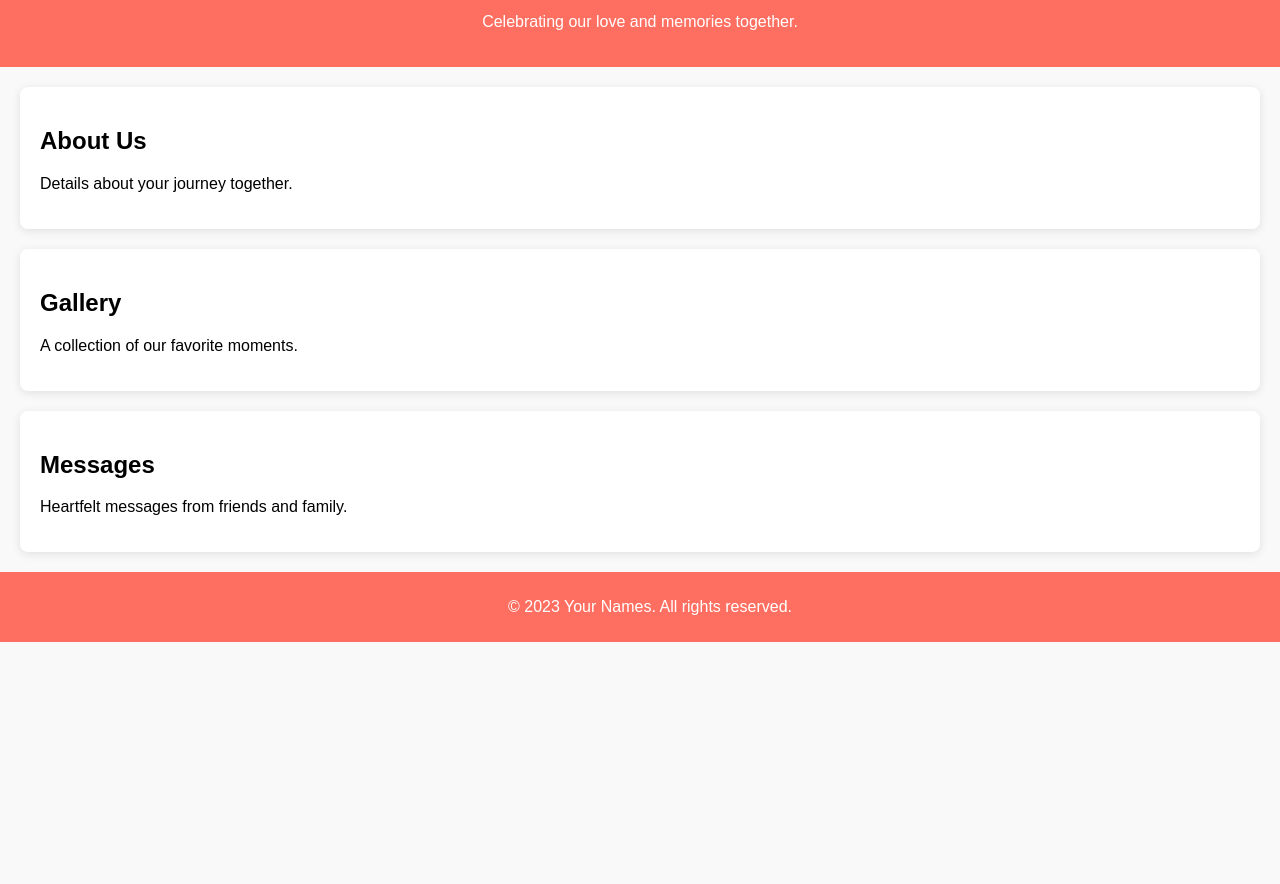
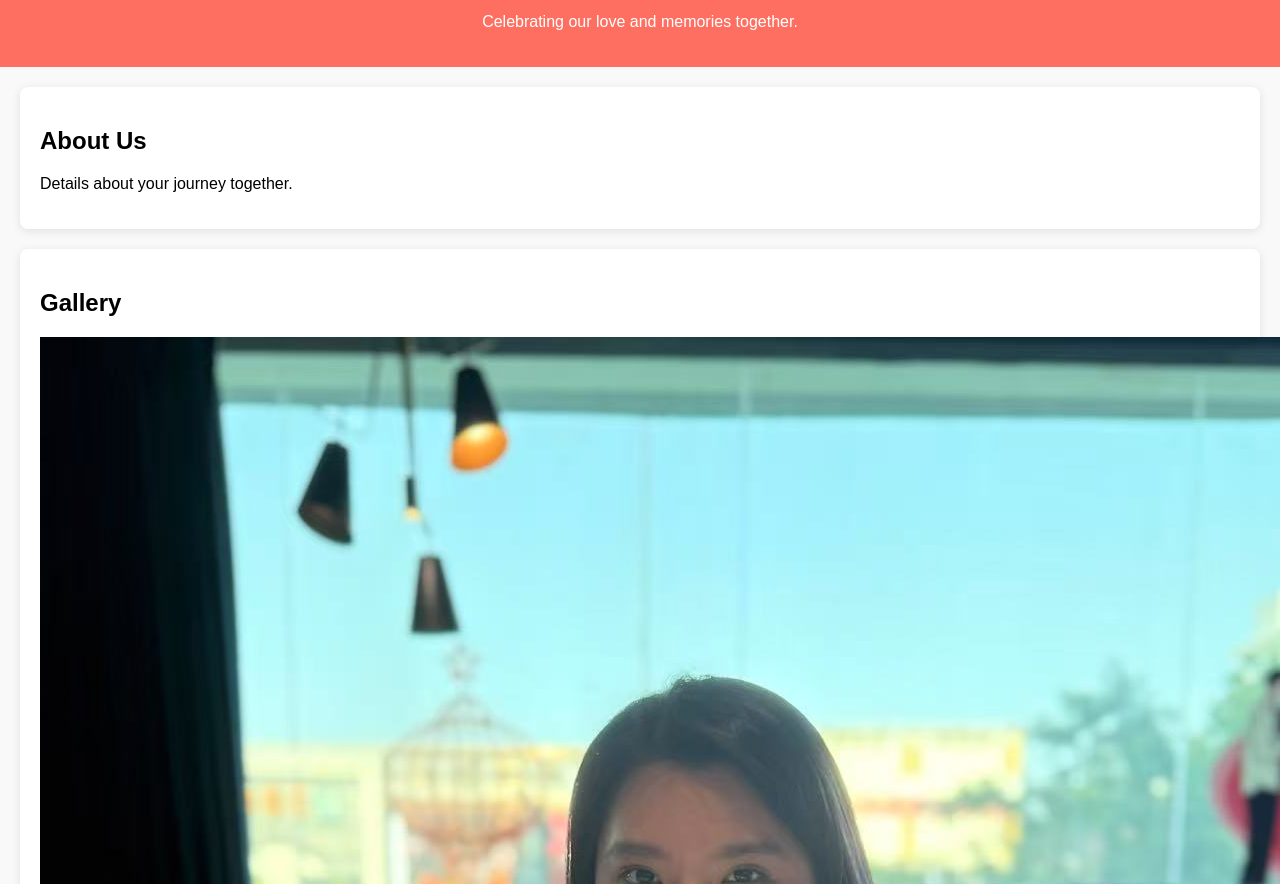
Before and after one commit to Changda666/anniversary-website, a website: page docs/index.html in a window 1280 px wide. Shown: the part 68-952 px from the top of the page. Before the commit the page ends 800 px from the top, so only its background shows below. Drawn offline with Linux system fonts and the light colour scheme.

Commit message:
Update index.html

```diff
--- a/docs/index.html
+++ b/docs/index.html
@@ -18,6 +18,7 @@
         </section>
         <section id="gallery">
             <h2>Gallery</h2>
+            <img src="assets/media/photo1.jpg" alt="我们在一起的幸福瞬间">
             <p>A collection of our favorite moments.</p>
         </section>
         <section id="messages">
```
